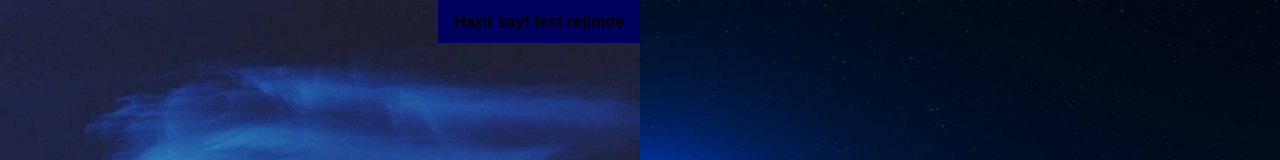
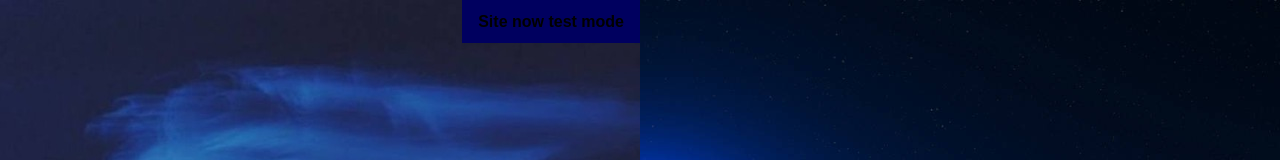
Before and after one commit to rashidcoder/PortfolioWebsite, a plain HTML site: page index.html in a window 1280 px wide. Shown: the top 160 px of the page. Drawn offline with Linux system fonts and the light colour scheme.

Commit message:
Update test mode text index.html

```diff
--- a/index.html
+++ b/index.html
@@ -9,7 +9,7 @@
 </head>
 <body>
     <div class="test-banner">
-      Hazir sayt <span className="highlight">test rejimde</span>
+      Site now <span className="highlight">test mode</span>
     </div>
 
     <header>
```
